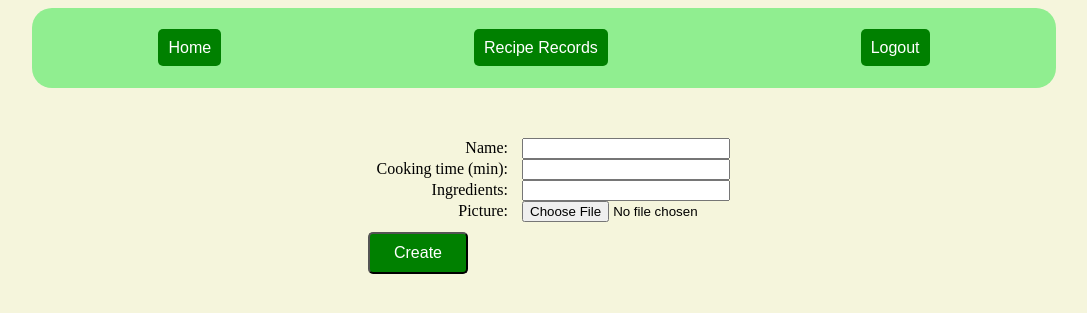
After one commit to oejennings/recipe-app, a Django app: page /recipes/create in a window 1280 px wide. The commit adds this page. Shown: the top 313 px of the page, without its empty margins (104-1191 px from the left). Run offline with Django 4.2, Linux system fonts and the light colour scheme; the visitor is signed in with stand-in values (Sample User, id 1).

Commit message:
added about me and create recipe

```diff
--- a/recipe_project/urls.py
+++ b/recipe_project/urls.py
@@ -19,6 +19,7 @@ from django.urls import path, include
 from django.conf import settings
 from django.conf.urls.static import static
 from .views import login_view, logout_view
+from recipes.views import create_view
 
 
 urlpatterns = [
@@ -26,6 +27,7 @@ urlpatterns = [
     path('', include('recipes.urls')),
     path('login/', login_view, name='login'),
     path('logout/', logout_view, name='logout'),
+    path("/recipes/create/", create_view, name="create"),
 
 ]
 
--- a/recipes/forms.py
+++ b/recipes/forms.py
@@ -1,4 +1,5 @@
 from django import forms
+from .models import Recipe
 
 CHART__CHOICES = (          #specify choices as a tuple
    ('#1', 'Bar chart'),    # when user selects "Bar chart", it is stored as "#1"
@@ -19,3 +20,9 @@ DIFFIC__CHOICES = (  # specify choices as a tuple
 class RecipesSearchForm(forms.Form):
    recipe_diff = forms.ChoiceField(choices=DIFFIC__CHOICES)
    chart_type = forms.ChoiceField(choices=CHART__CHOICES)
+
+
+class CreateRecipeForm(forms.ModelForm):
+    class Meta:
+        model = Recipe
+        fields = ["name", "cooking_time", "ingredients", "pic"]
--- a/recipes/static/recipes/css/styles.css
+++ b/recipes/static/recipes/css/styles.css
@@ -95,3 +95,21 @@
     text-decoration: none;
     font-family: sans-serif;
 }
+
+.form-field label {
+    display: inline-block;
+    width: 150px; /* Adjust as needed for proper alignment */
+    text-align: right;
+    margin-right: 10px;
+  }
+
+  .form-field input,
+  .form-field select {
+    width: 200px; /* Adjust as needed for proper alignment */
+  }
+
+  .form-field select {
+    width: 208px;
+    height: 25px;
+    appearance: none; /* Remove default styling in modern browsers */
+  }
--- /dev/null
+++ b/recipes/templates/recipes/create.html
@@ -0,0 +1,47 @@
+<!DOCTYPE html>
+<html lang="en">
+
+    <head>
+        <title> Create Recipe </title>
+        {% load static %}
+        <link rel="stylesheet" href="{% static 'recipes/css/styles.css' %}">
+    </head>
+    <body class="body">
+        <div class="nav-bar">
+            <div>
+                <a href="/recipes/list" class="button"> Home </a>
+            </div>
+            <div>
+                <a href ="/recipes/search" class="button"> Recipe Records </a>
+            </div>
+            <div>
+                <a href ="{%url 'logout' %}" class="button"> Logout </a>
+            </div>
+        </div>
+        <form
+            action=""
+            method="POST"
+            class="form_data"
+            enctype="multipart/form-data"
+        >
+            {% csrf_token %}
+            <div class="form-field">
+                <label for="id_name">Name:</label>
+                {{ create_form.name }}
+            </div>
+            <div class="form-field">
+                <label for="id_cooking_time">Cooking time (min):</label>
+                {{ create_form.cooking_time }}
+            </div>
+            <div class="form-field">
+                <label for="id_ingredients">Ingredients:</label>
+                {{ create_form.ingredients }}
+            </div>
+            <div class="form-field">
+                <label for="id_pic">Picture:</label>
+                {{ create_form.pic }}
+            </div>
+            <button type="submit" class="button">Create</button>
+        </form>
+    </body>
+</html>
--- a/recipes/templates/recipes/detail.html
+++ b/recipes/templates/recipes/detail.html
@@ -13,6 +13,9 @@
             </div>
             <div>
                 <a href ="/recipes/search" class="button"> Recipe Records </a>
+            </div>
+            <div>
+                <a href="{% url 'recipes:create' %}" class="button"> Create Recipe</a>
             </div>
             <div>
                 <a href ="{%url 'logout' %}" class="button"> Logout </a>
--- a/recipes/templates/recipes/records.html
+++ b/recipes/templates/recipes/records.html
@@ -12,6 +12,9 @@
             </div>
             <div>
                 <a href ="/recipes/search" class="button"> Recipe Records </a>
+            </div>
+            <div>
+                <a href="{% url 'recipes:create' %}" class="button"> Create Recipe</a>
             </div>
             <div>
                 <a href ="{%url 'logout' %}" class="button"> Logout </a>
--- a/recipes/urls.py
+++ b/recipes/urls.py
@@ -1,5 +1,5 @@
 from django.urls import path
-from .views import home, RecipeListView, RecipeDetailView, records
+from .views import home, RecipeListView, RecipeDetailView, records, create_view, about
 
 app_name = 'recipes'
 
@@ -7,5 +7,7 @@ urlpatterns = [
     path('', home),
     path('recipes/list/', RecipeListView.as_view(), name='list'),
     path('recipes/list/<pk>', RecipeDetailView.as_view(), name='detail'),
-    path('recipes/search', records, name='records')
+    path('recipes/search', records, name='records'),
+    path('recipes/create', create_view, name='create'),
+    path('recipes/about', about, name='about'),
 ]
--- a/recipes/views.py
+++ b/recipes/views.py
@@ -1,11 +1,12 @@
-from django.shortcuts import render
+from django.shortcuts import render, redirect
 #to protect class-based view
 from django.contrib.auth.mixins import LoginRequiredMixin
 from django.contrib.auth.decorators import login_required
 from django.views.generic import ListView, DetailView  #to display lists
 from .models import Recipe
+from django.contrib import messages
 
-from .forms import RecipesSearchForm
+from .forms import RecipesSearchForm, CreateRecipeForm
 import pandas as pd
 from .utils import get_recipename_from_id, get_chart
 
@@ -15,6 +16,9 @@ from .utils import get_recipename_from_id, get_chart
 
 def home(request):
     return render(request, 'recipes/recipes_home.html')
+
+def about(request):
+    return render(request, "recipes/about.html")
 
 
 class RecipeListView(LoginRequiredMixin, ListView):           #class-based view
@@ -90,3 +94,17 @@ def records(request):
    }
     # load the recipes/records.html page using the data that you just prepared
    return render(request, 'recipes/records.html', context)
+
+@login_required
+def create_view(request):
+    if request.method == "POST":
+        create_form = CreateRecipeForm(request.POST, request.FILES)
+        if create_form.is_valid():
+            create_form.save()
+            messages.success(request, "Recipe created successfully.")
+            return redirect("create")
+    else:
+        create_form = CreateRecipeForm()
+
+    context = {"create_form": create_form}
+    return render(request, "recipes/create.html", context)
```
Also changed, not shown: recipes/templates/recipes/about.html (added, +42 -0 lines), recipes/templates/recipes/main.html (+8 -1 lines), media/recipes/spaghetti.jpeg (added), media/recipes/spaghetti_WwrTyqE.jpeg (added), media/recipes/spaghetti_Zr7tIKC.jpeg (added), recipes/static/recipes/images/github.svg (added), recipes/static/recipes/images/linkedin.svg (added), 2 other files.
